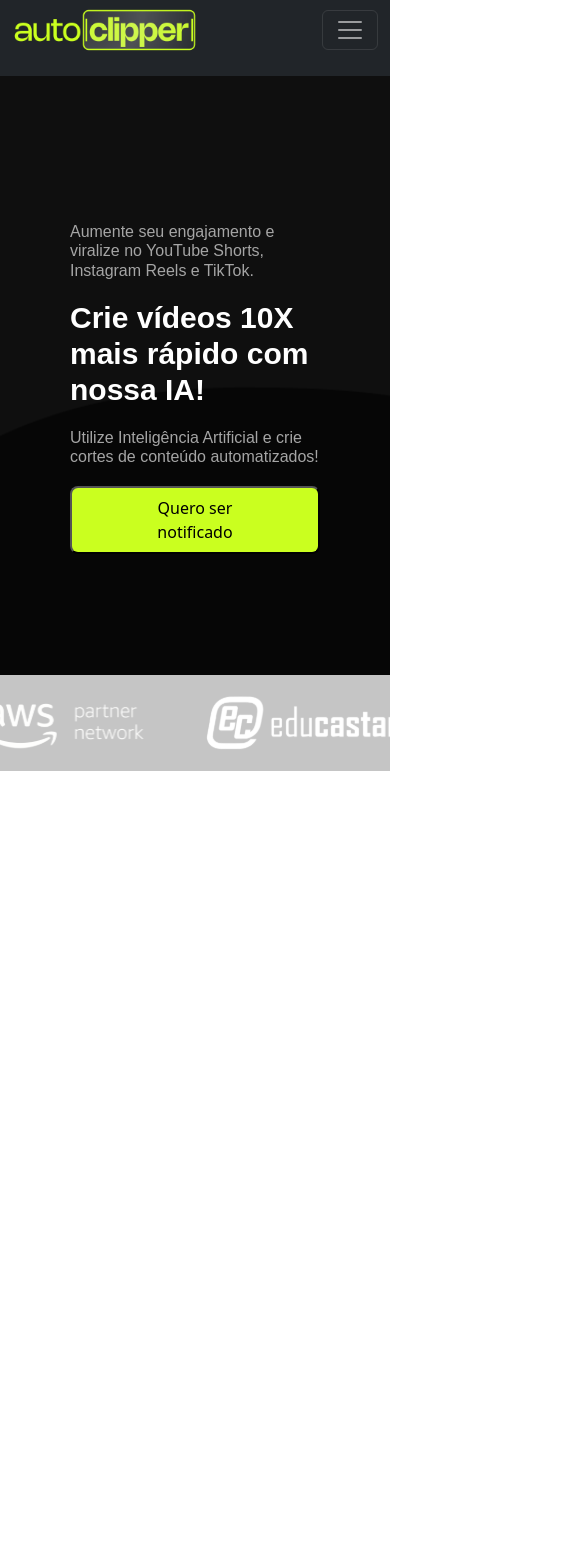
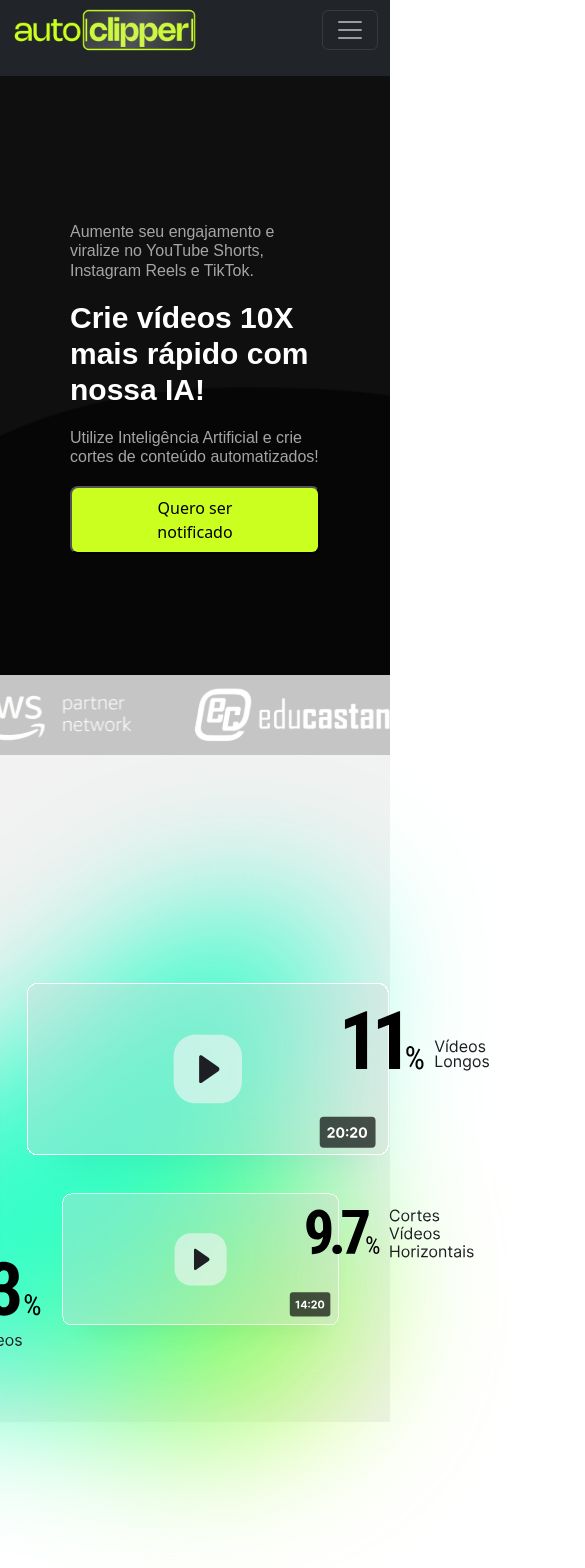
Before and after one commit to hendricksonweib/lp, a React (Vite) app: page / in a window 390 px wide. Shown: the top 1568 px of the page, 585 px wide, since content can reach past the window. Before the commit the page ends 844 px from the top, so only its background shows below. Built offline with nearby package versions, Linux system fonts and the light colour scheme.

Commit message:
feat: header
Signed-off-by: hendricksonweib <hendricksonrocha22@gmail.com>

```diff
--- a/src/components/animation/globalAnimation.css
+++ b/src/components/animation/globalAnimation.css
@@ -66,4 +66,7 @@
   .Conteiner-Telefone {
     display: none;
   }
+  .cases-conteiner {
+    height: 5rem;
+  }
 }/*# sourceMappingURL=globalAnimation.css.map */
--- a/src/components/animation/globalAnimation.scss
+++ b/src/components/animation/globalAnimation.scss
@@ -86,4 +86,8 @@ $secundar-color: #CAFF1F;
     display: none;
   }
 
+  .cases-conteiner {
+    height: 5rem;
+  }
+
 }
--- a/src/components/routes/LandingPage.jsx
+++ b/src/components/routes/LandingPage.jsx
@@ -12,8 +12,8 @@ function LandingPage() {
     return (
         <>
             <Header />
-            {/* <Oque />
-            <Beneficios />
+            <Oque />
+            {/* <Beneficios />
             <Quem />
             <Forms/>
             <BigCase/>
```
Also changed, not shown: 1 other file (tests, documents, lock files or other folders).
